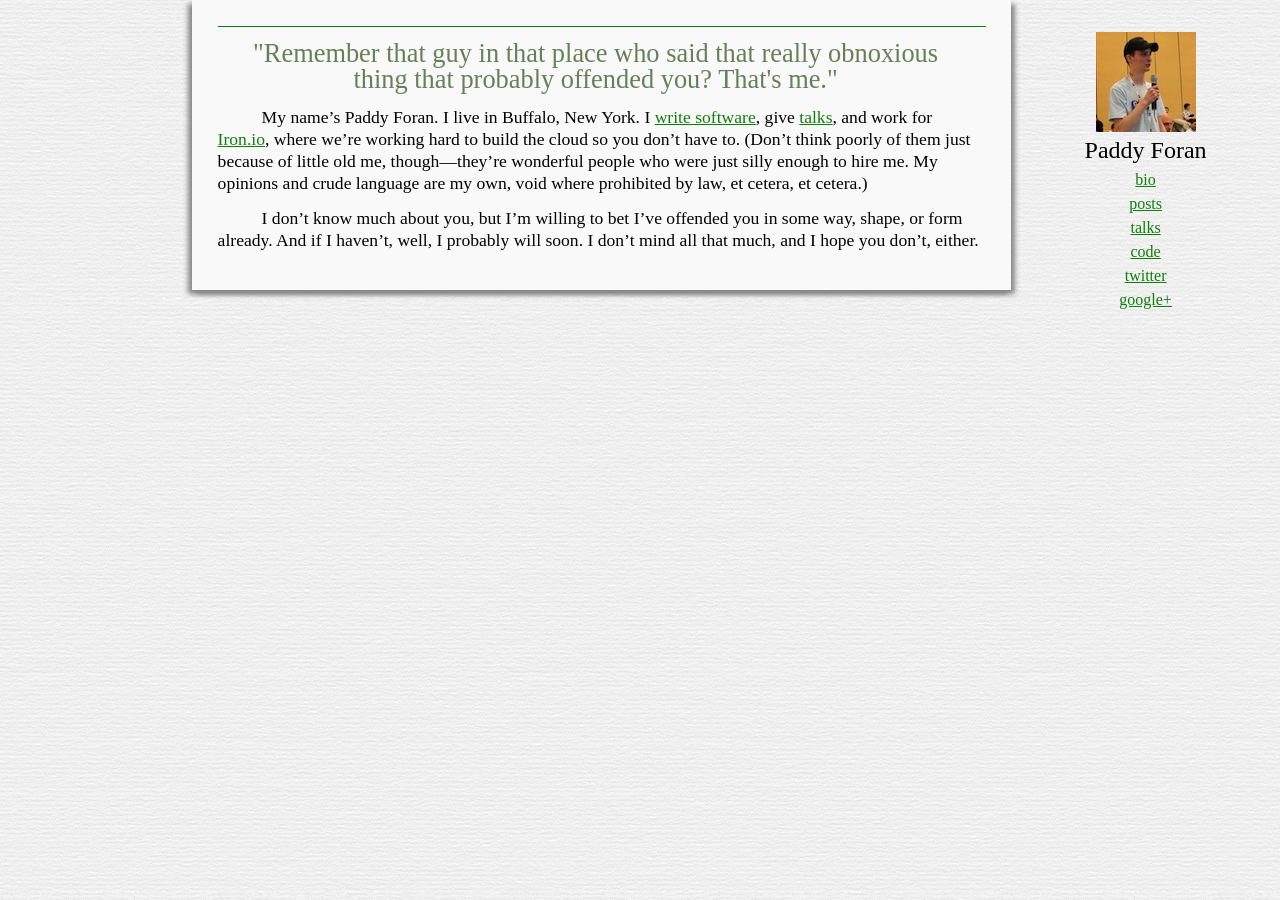
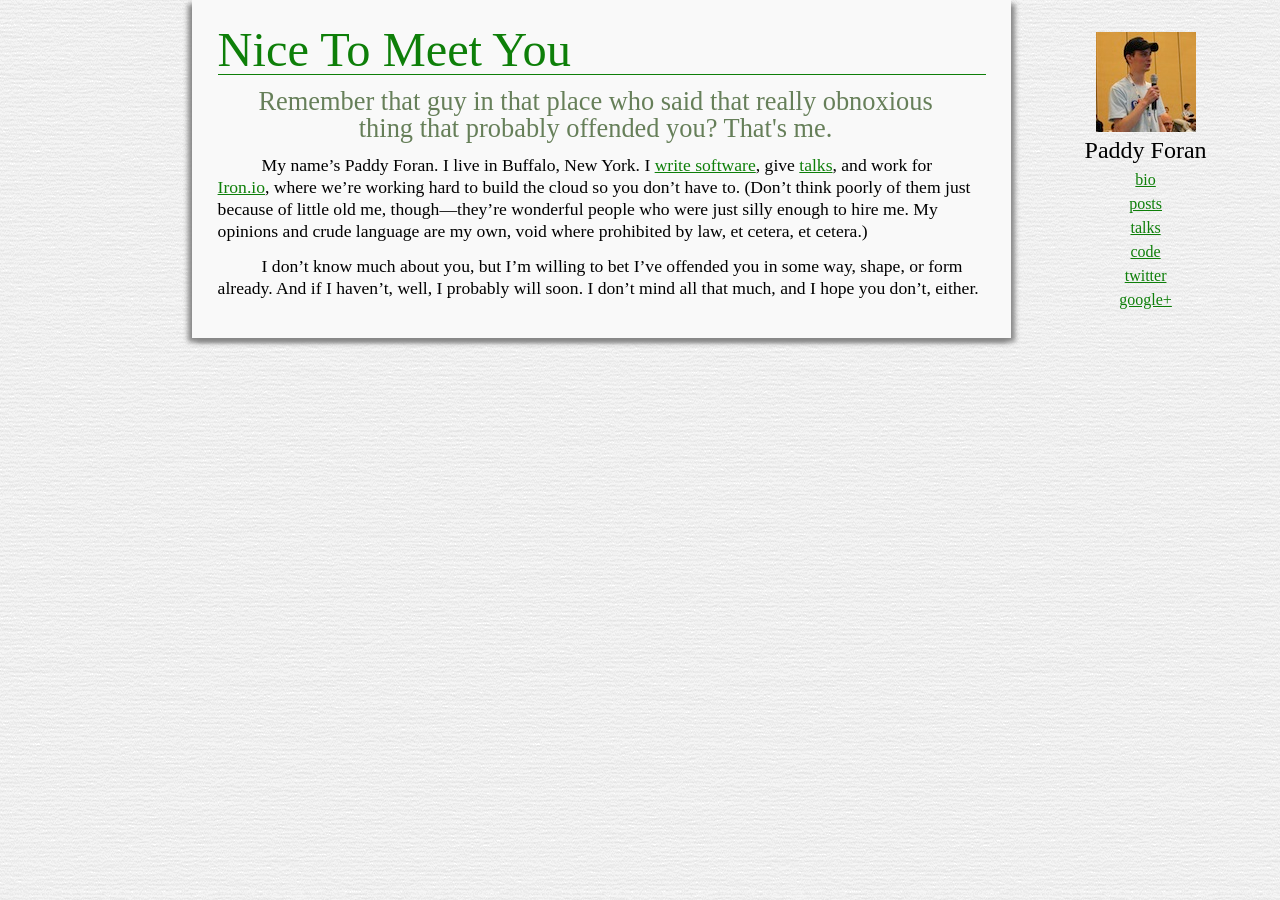
Before and after one commit to paddycarver/blog, a Jekyll site: the page built from bio.md, in a window 1280 px wide. Built offline with Jekyll 4.4.1, drawn with Linux system fonts in a browser that asks for light colours; some web fonts are replaced.

Commit message:
Some brush-up on bio.

```diff
--- a/bio.md
+++ b/bio.md
@@ -1,8 +1,9 @@
 ---
 layout: post
 permalink: /bio
+title: Nice To Meet You
 quote:
-  text: "&quot;Remember that guy in that place who said that really obnoxious thing that probably offended you? That's me.&quot;"
+  text: Remember that guy in that place who said that really obnoxious thing that probably offended you? That's me.
 ---
 
 My name's Paddy Foran. I live in Buffalo, New York. I [write software]({{ site.baseurl }}/code "My Github Repository"),
```
